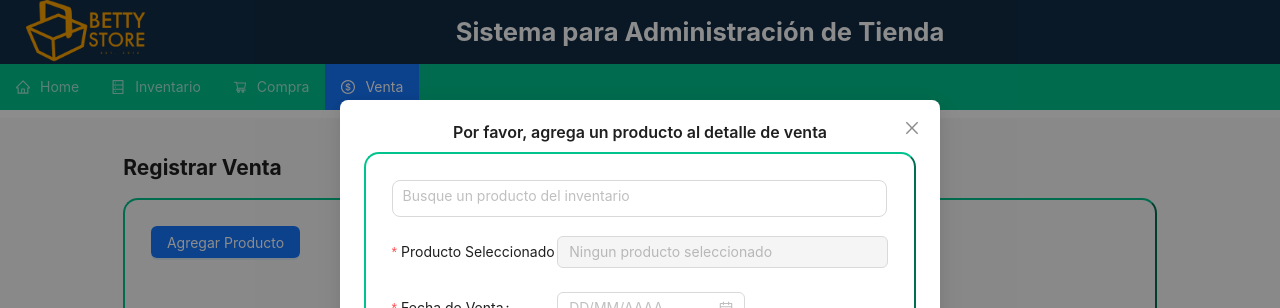
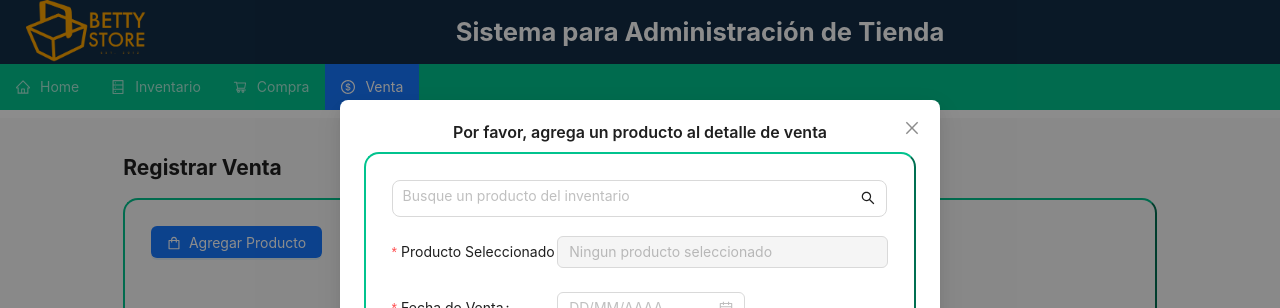
Before and after one commit to leonardoGit99/BettyStore, a React (Create React App) app in the folder bettystore/: page /registrarVenta in a window 1280 px wide. Both pictures are taken after a click on the button "Agregar Producto". Shown: the top 308 px of the page. Built offline with nearby package versions, Linux system fonts and the light colour scheme; no server answers.

Commit message:
Agregando iconos a los botones: Agregar producto y Registrar; y la lupa en el buscador

```diff
--- a/bettystore/src/views/RegistrarVenta.jsx
+++ b/bettystore/src/views/RegistrarVenta.jsx
@@ -269,7 +269,7 @@ export default function RegistrarVenta() {
                         >
                           <Input
                             size="large"
-
+                            suffix={<SearchOutlined />}
                           />
                         </AutoComplete>
                       </Form.Item>
@@ -364,7 +364,7 @@ export default function RegistrarVenta() {
         <Col lg={20} md={20} xs={24} className="componentsContainerDetCompras">
           <Col lg={2} md={2}></Col>
           <Col lg={20} md={20}>
-            <Button type="primary" onClick={mostrarModal}>Agregar Producto</Button>
+            <Button type="primary" onClick={mostrarModal} icon={<ShoppingOutlined />}>Agregar Producto</Button>
           </Col>
           <Col lg={2} md={2}></Col>
 
@@ -372,7 +372,7 @@ export default function RegistrarVenta() {
           <h2 className='subtituloTablaDetalleCompras'>Detalle de venta</h2>
           <Table className='tabla' rowKey="nombre" dataSource={ventasTotales} columns={columnasTablaDetalleVentas} locale={{ emptyText: 'No hay ventas' }} bordered={true} pagination={{ pageSize: 3, pagination: true, position: ["bottomRight"] }} size={'small'} />
           {ventasTotales.length > 0 && (
-            <Button type="primary" onClick={confirmarVenta}>
+            <Button type="primary" onClick={confirmarVenta} icon={<CheckCircleOutlined />}>
               Registrar
             </Button>
           )}
```
